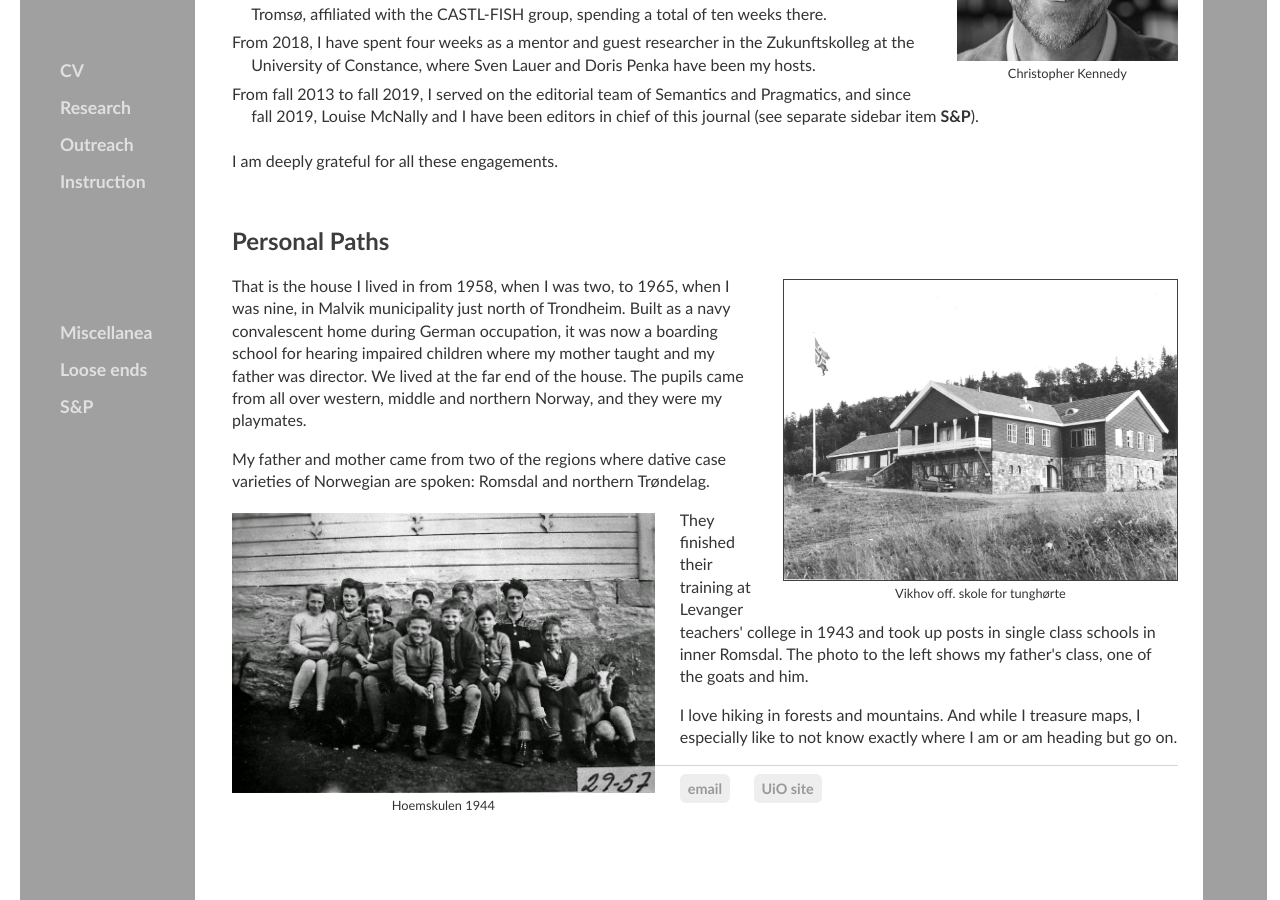
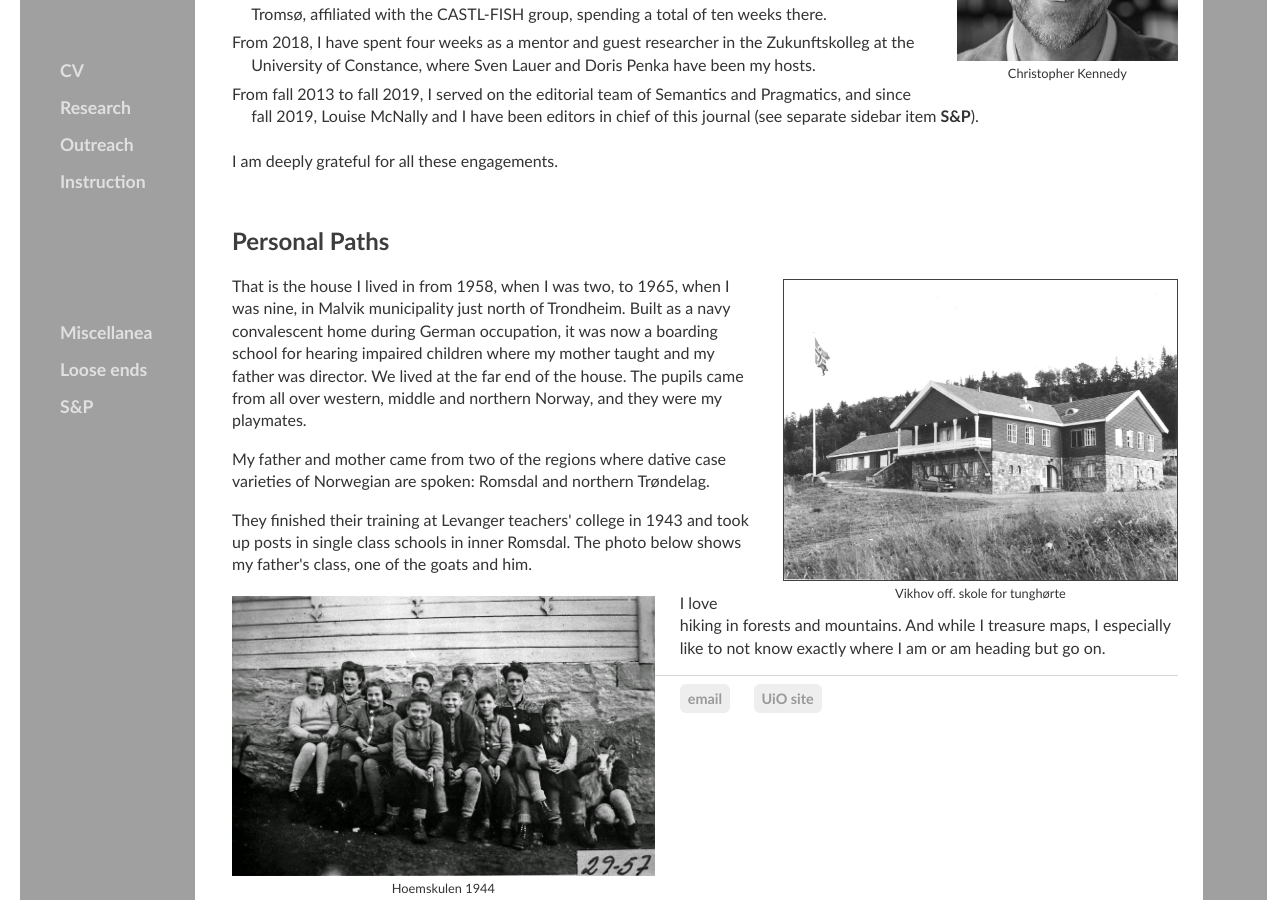
Before and after one commit to kjelljs/kjelljs.github.io, a Jekyll site: the page built from about/index.html, in a window 1280 px wide and 900 px high, scrolled down 2553 px. Built offline with Jekyll 4.4.1, drawn with Linux system fonts in a browser that asks for light colours.

Commit message:
Update index.html

```diff
--- a/about/index.html
+++ b/about/index.html
@@ -57,9 +57,8 @@
 														      </p>
 <p>My father and mother came from two of the regions where dative case varieties of Norwegian are spoken: Romsdal and northern Trøndelag.
 </p>
-<div style="float:left;"><figure class="leftfig"><img style="height:280px;" src="/pics/Hoemskulen.jpg"><figcaption>Hoemskulen 1944</figcaption></figure></div>
-	<p>They finished their training at Levanger teachers' college in 1943 and took up posts in single class schools in inner Romsdal. The photo to the left shows my father's class, one of the goats and him.
-</p>
+	<p>They finished their training at Levanger teachers' college in 1943 and took up posts in single class schools in inner Romsdal. The photo below shows my father's class, one of the goats and him.
+</p><div style="float:left;"><figure class="leftfig"><img style="height:280px;" src="/pics/Hoemskulen.jpg"><figcaption>Hoemskulen 1944</figcaption></figure></div>
 	<p>I love hiking in forests and mountains. And while I treasure maps, I especially like to not know exactly where I am or am heading but go on.</p>
 
 </div><!-- /.blurb -->
```
